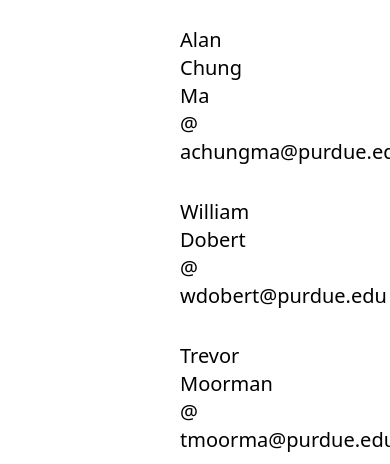
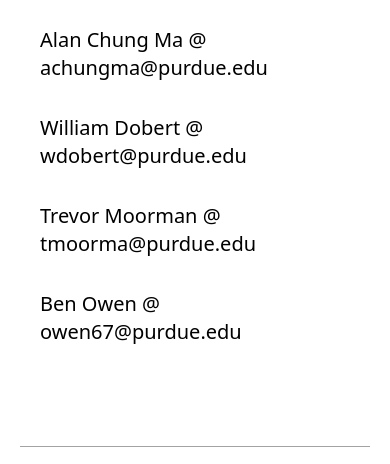
Before and after one commit to alanssitis/smart-air-hockey-table, an Astro site in the folder web/: page /477grp5/contact in a window 390 px wide. Shown: the part 556-1020 px from the top of the page. Built offline with nearby package versions, Linux system fonts and the light colour scheme; Astro itself is replaced by a stand-in of ours.

Commit message:
change contact page margin

```diff
--- a/web/src/pages/contact.astro
+++ b/web/src/pages/contact.astro
@@ -6,7 +6,7 @@
 <Layout title="ECE 477 Team 5 Contact">
   <h1 class="text-4xl font-extrabold">Contact</h1>
 
-  <ul class="mx-40">
+  <ul class="mx-5 md:mx-40">
     <ContactEntry name="Alan Chung Ma" email="achungma@purdue.edu" />
     <ContactEntry name="William Dobert" email="wdobert@purdue.edu" />
     <ContactEntry name="Trevor Moorman" email="tmoorma@purdue.edu" />
```
